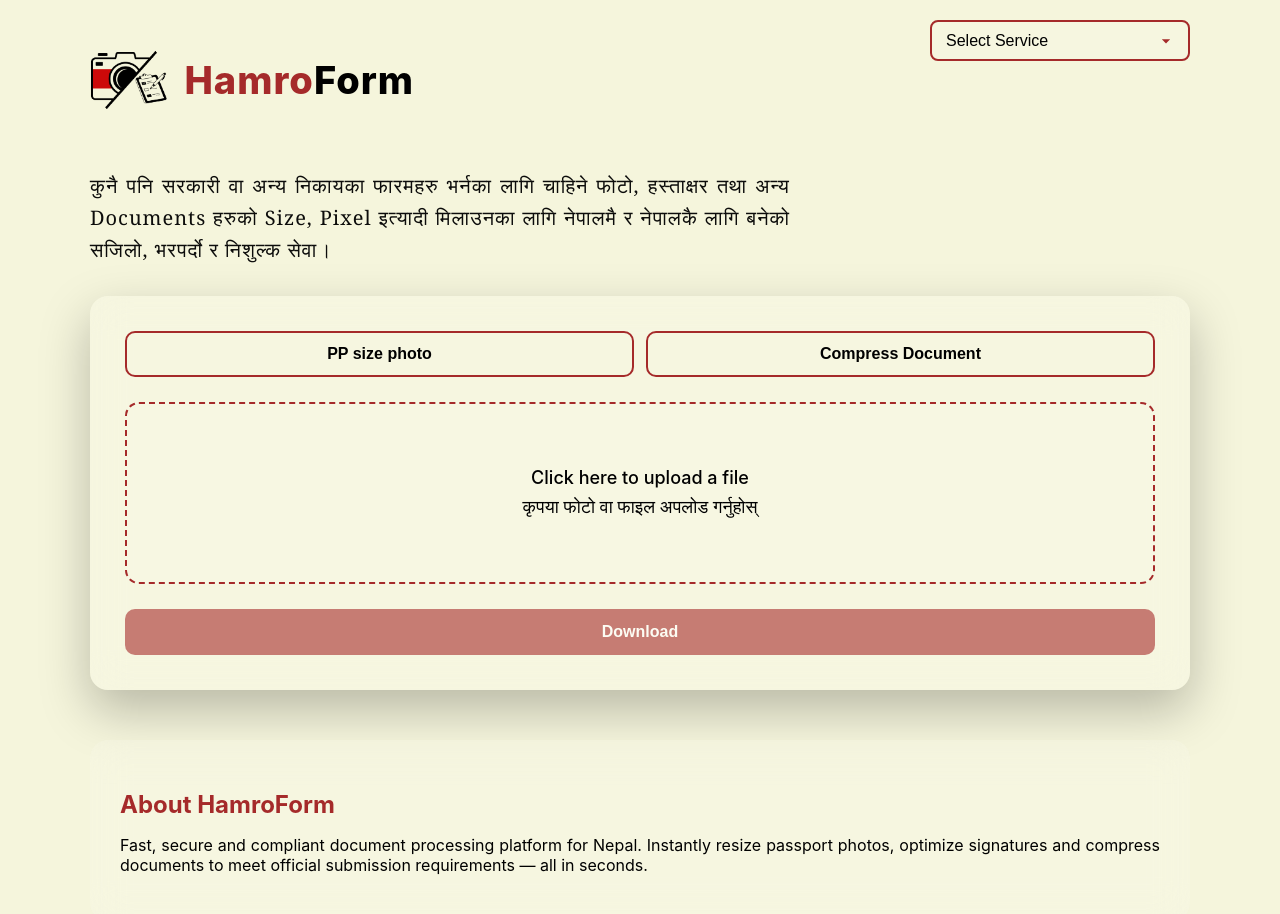
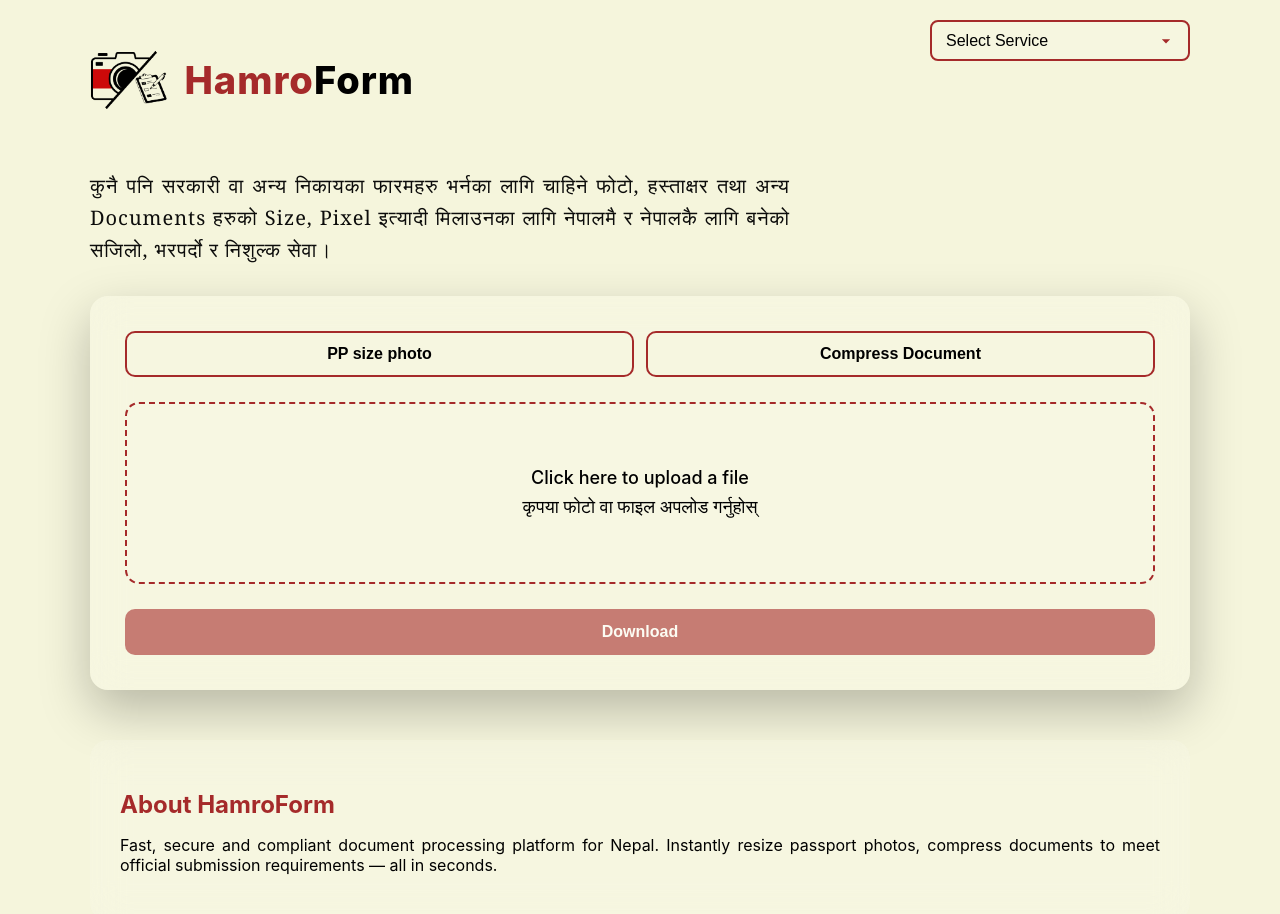
Before and after one commit to Ujj1225/hamroform, a React (Vite) app in the folder frontend/: page / in a window 1280 px wide. Shown: the top 914 px of the page. Built offline with nearby package versions, Linux system fonts and the light colour scheme.

Commit message:
Removing text containing signature

```diff
--- a/frontend/src/App.jsx
+++ b/frontend/src/App.jsx
@@ -263,8 +263,7 @@
         <h2>About HamroForm</h2>
         <p className="bottom_subtitle">
           Fast, secure and compliant document processing platform for Nepal.
-          Instantly resize passport photos, optimize signatures and compress
-          documents to meet official submission requirements — all in seconds.
+          Instantly resize passport photos, compress documents to meet official submission requirements — all in seconds.
         </p>
       </section>
     </div>
```
